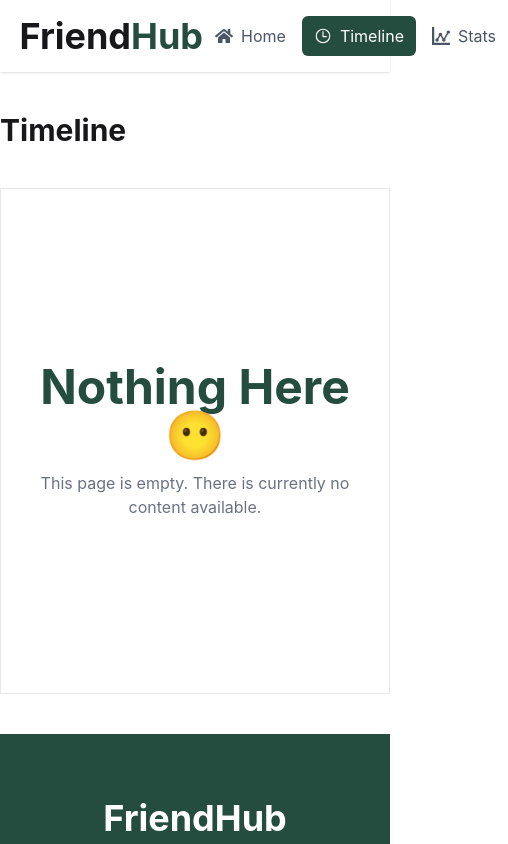
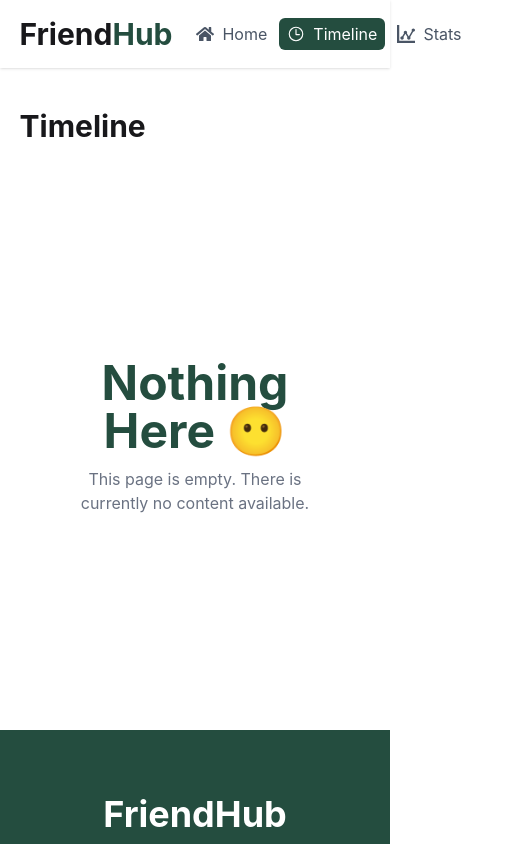
Before and after one commit to mdmizanurrahman5215/friendhub, a React (Vite) app: page /timeline in a window 390 px wide. Shown: the top 844 px of the page, 508 px wide, since content can reach past the window. Built offline with nearby package versions, Linux system fonts and the light colour scheme.

Commit message:
make responsive

```diff
--- a/src/components/Cards.jsx
+++ b/src/components/Cards.jsx
@@ -1,7 +1,5 @@
-import React, { useState } from "react";
 import Card from "./ui/Card";
 import StatsCard from "./ui/StatsCard";
-import Modal from "./compound/Modal";
 import { useAppContext } from "../context/AppContext";
 import { useNavigate } from "react-router-dom";
 
@@ -12,8 +10,8 @@ const Cards = () => {
 
   return (
     <>
-      <div className="container mx-auto">
-        <div className="grid grid-cols-4 items-center gap-4 py-10">
+      <div className="container mx-auto max-w-[90%]">
+        <div className="grid grid-cols-2 md:grid-cols-4 items-center gap-4 py-10">
           <StatsCard title="Total Friends" value={data.length} />
           <StatsCard title="Mutual Friends" value="5" />
           <StatsCard title="Online Friends" value="3" />
--- a/src/components/ui/Navlink.jsx
+++ b/src/components/ui/Navlink.jsx
@@ -5,7 +5,7 @@ export default function CustomNavLink({ to, children, icon }) {
     <NavLink
       to={to}
       className={({ isActive }) =>
-        `flex items-center gap-2 px-3 py-2 rounded-md ${
+        `flex items-center gap-2 md:gap-2 px-2 md:px-3 py-1  md:py-2 rounded-md ${
           isActive ? "bg-[#244D3F] text-white" : "text-gray-600"
         }`
       }
--- a/src/layout/Navbar.jsx
+++ b/src/layout/Navbar.jsx
@@ -10,7 +10,7 @@ const Navbar = () => {
       <div className="shadow-sm">
         <div className="container mx-auto max-w-[90%] flex items-center justify-between py-4">
           <div>
-            <h1 className="text-4xl font-bold">Friend<span className="text-[#244D3F]">Hub</span></h1>
+            <h1 className="text-3xl mr-4 md:text-4xl font-bold">Friend<span className="text-[#244D3F]">Hub</span></h1>
           </div>
           <div className="flex gap-1">
             <CustomNavLink to="/" icon={<FaHome  size={18} />}>
--- a/src/pages/EmptyPage.jsx
+++ b/src/pages/EmptyPage.jsx
@@ -1,6 +1,6 @@
 export default function EmptyPage() {
   return (
-    <div className="min-h-[60vh] flex flex-col items-center justify-center text-center px-4 border border-gray-200">
+    <div className="min-h-[60vh] max-w-[90%] mx-auto my-4 flex flex-col items-center justify-center text-center px-4 ">
       <div className="container mx-auto max-w-[90%] flex flex-col items-center justify-center text-center">
         <h1 className="text-5xl font-bold text-[#244D3F]">Nothing Here 😶</h1>
 
--- a/src/pages/Home.jsx
+++ b/src/pages/Home.jsx
@@ -1,6 +1,4 @@
-import React, { Suspense } from "react";
 import Hero from "../components/Hero";
-import Timeline from "./Timeline";
 import View from "../components/View";
 
 const Home = () => {
@@ -9,7 +7,6 @@ const Home = () => {
       <Hero />
 
       <View />
-
     </div>
   );
 };
--- a/src/pages/Timeline.jsx
+++ b/src/pages/Timeline.jsx
@@ -14,7 +14,7 @@ const Timeline = () => {
 
   return (
     <div>
-      <div className="container mx-auto">
+      <div className="container mx-auto max-w-[90%]">
         <h1 className="text-3xl font-bold my-10">Timeline</h1>
 
         {timeline.length === 0 ? (
```
